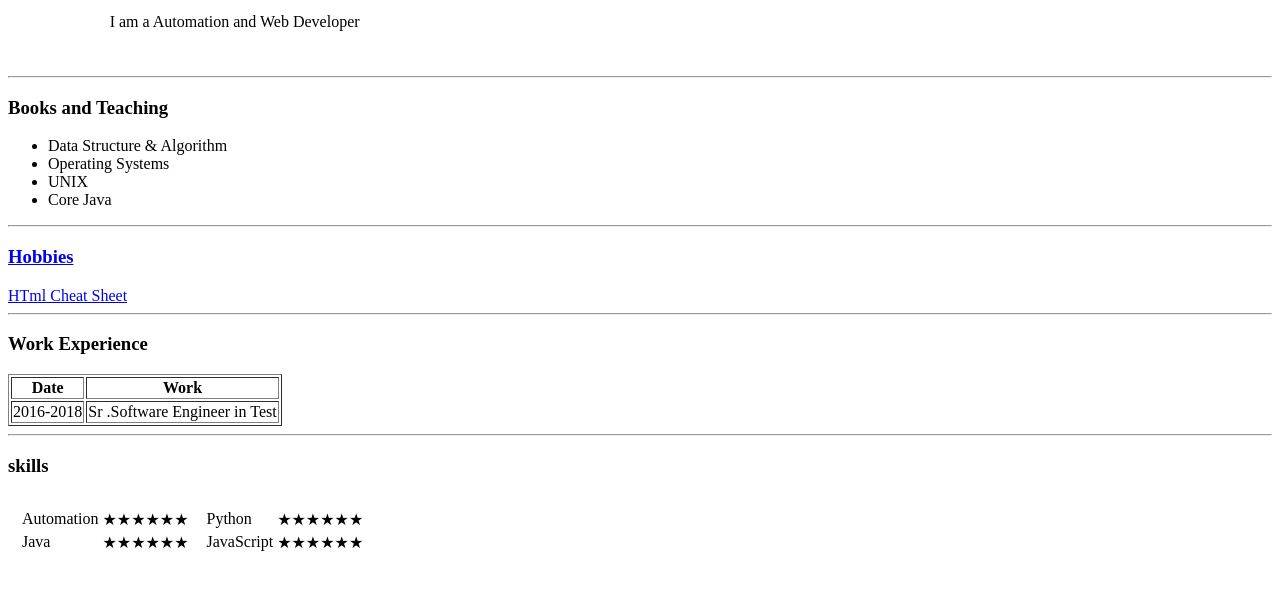
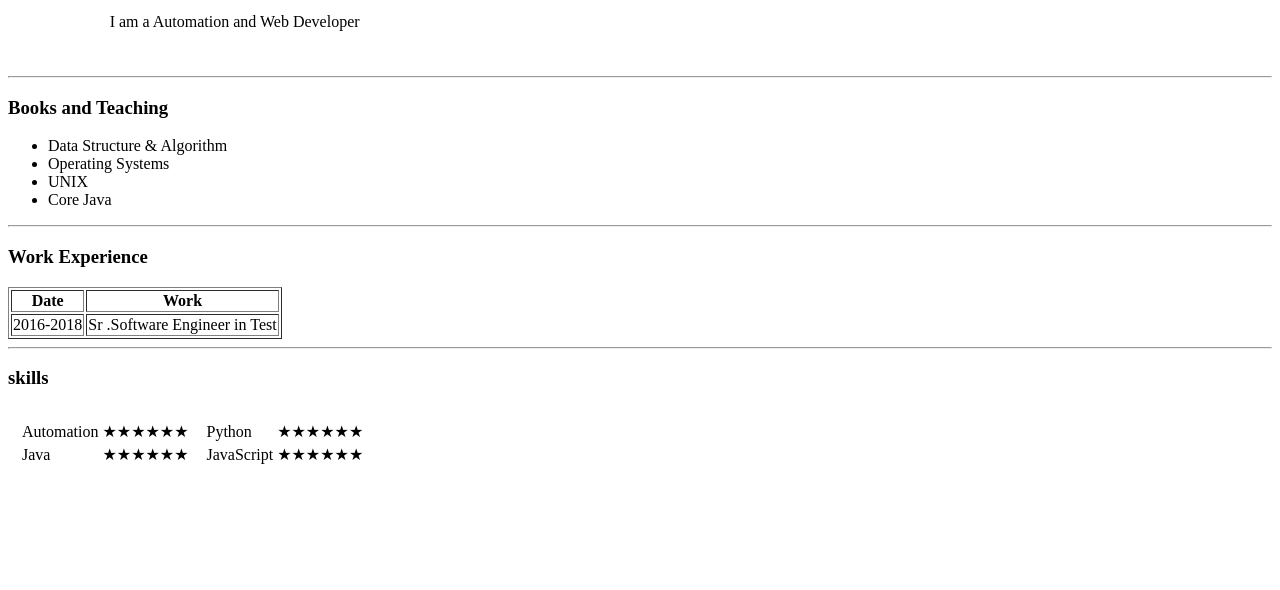
Before and after one commit to sauravpd/html5-sample-app, a plain HTML site: page index.html in a window 1280 px wide. Shown: the part 130-720 px from the top of the page. Drawn offline with Linux system fonts and the light colour scheme.

Commit message:
commit changes

```diff
--- a/index.html
+++ b/index.html
@@ -34,10 +34,7 @@
     <li>Operating Systems</li>
     <li>UNIX</li>
     <li>Core Java</li>
-  </ul>
-  <hr>
-  <h3><a href="hobbies.html">Hobbies</a></h3>
-  <a href="https://web.stanford.edu/group/csp/cs21/htmlcheatsheet.pdf">HTml Cheat Sheet</a>
+</ul>
   <hr>
   <h3>Work Experience</h3>
   <table border="1px">
```
